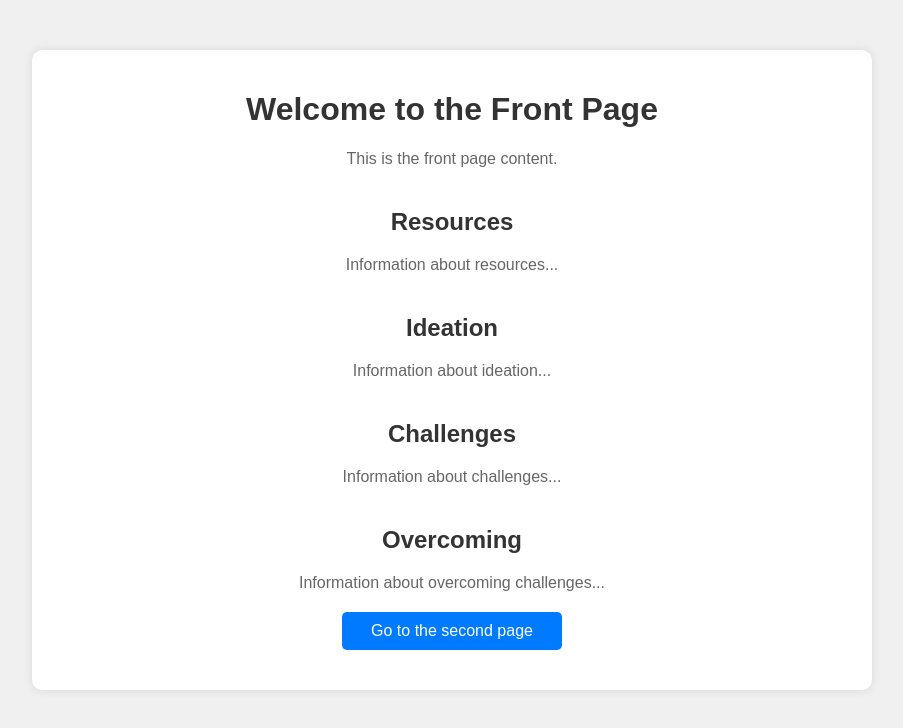
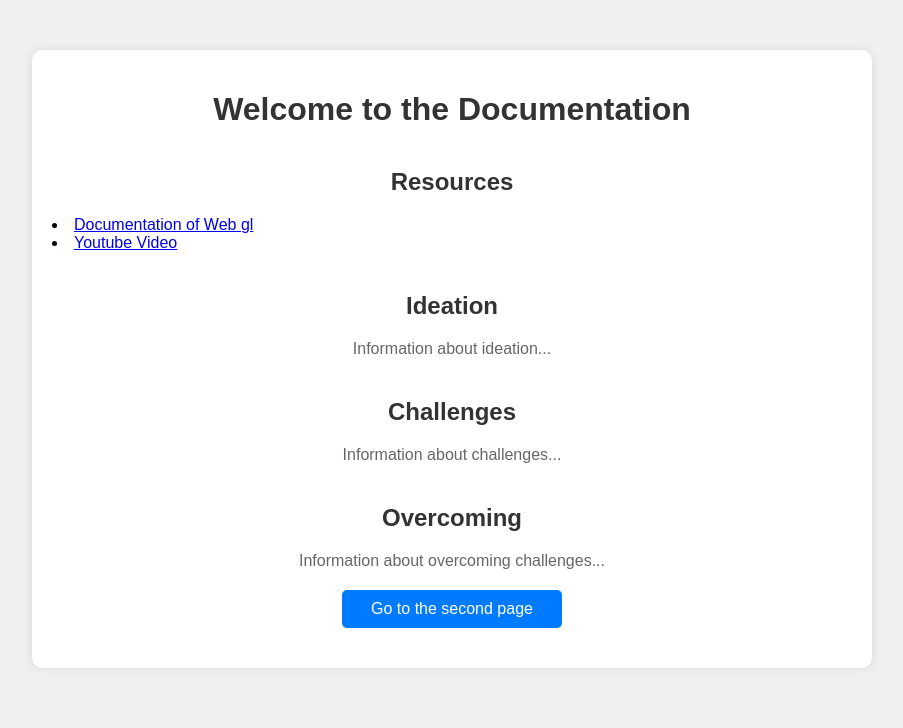
Before and after one commit to Tanishq2003be/animation_frame.github.io, a plain HTML site: page page.html in a window 1280 px wide. Shown: the whole page, without its empty margins (188-1091 px from the left). Drawn offline with Linux system fonts and the light colour scheme.

Commit message:
documentation page

```diff
--- a/page.html
+++ b/page.html
@@ -59,13 +59,15 @@
 
 <body>
     <div class="container">
-        <h1>Welcome to the Front Page</h1>
-        <p>This is the front page content.</p>
-        <!-- Link to the second page -->
+        <h1>Welcome to the Documentation</h1>
 
 
         <h2 class="section-title">Resources</h2>
-        <p>Information about resources...</p>
+
+        <li><a href="https://developer.mozilla.org/en-US/docs/Web/API/WebGL_API">Documentation of Web gl</a></li>
+
+
+        <li> <a href="https://www.youtube.com/watch?v=bP7_FeP9kU4&list=PL2935W76vRNHFpPUuqmLoGCzwx_8eq5yK">Youtube Video</a></li>
 
         <h2 class="section-title">Ideation</h2>
         <p>Information about ideation...</p>
```
